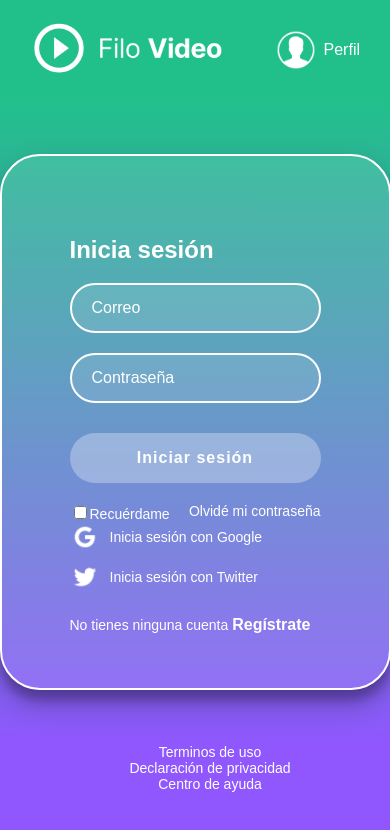
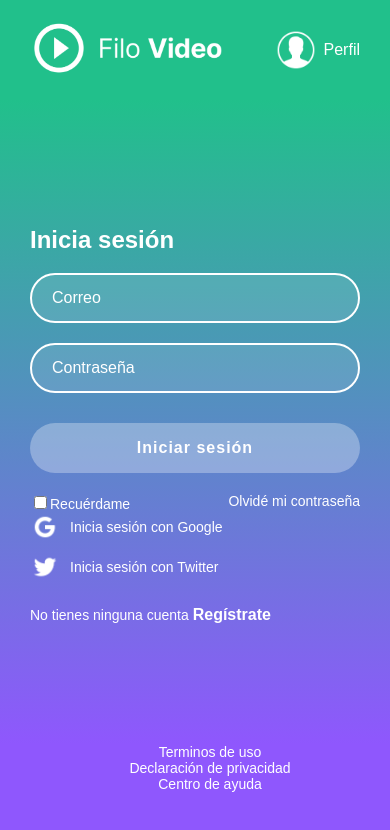
Before and after one commit to educodes/FiloVideo, a React app: page /login in a window 390 px wide. Shown: the top 830 px of the page. Built offline with nearby package versions, Linux system fonts and the light colour scheme; a web font is replaced by a local one.

Commit message:
Add Login media

```diff
--- a/src/assets/styles/Media.scss
+++ b/src/assets/styles/Media.scss
@@ -1,6 +1,14 @@
 @media only screen and (max-width: 600px) {
   .main__description--title {
     font-size: 30px;
+  }
+
+   .login__container {
+    background-color: transparent;
+    border: none;
+    box-shadow: none;
+    padding: 0px;
+    width: 100%;
   }
 
   .footer {
--- a/src/containers/Login.jsx
+++ b/src/containers/Login.jsx
@@ -6,6 +6,7 @@ import { loginRequest } from '../actions'
 import googleIcon from '../assets/static/google-icon.png'
 import twitterIcon from '../assets/static/twitter-icon.png'
 import '../assets/styles/components/Login.scss';
+import '../assets/styles/Media.scss';
 
 const Login = props => {
   const [form, setValues] = useState({
```
